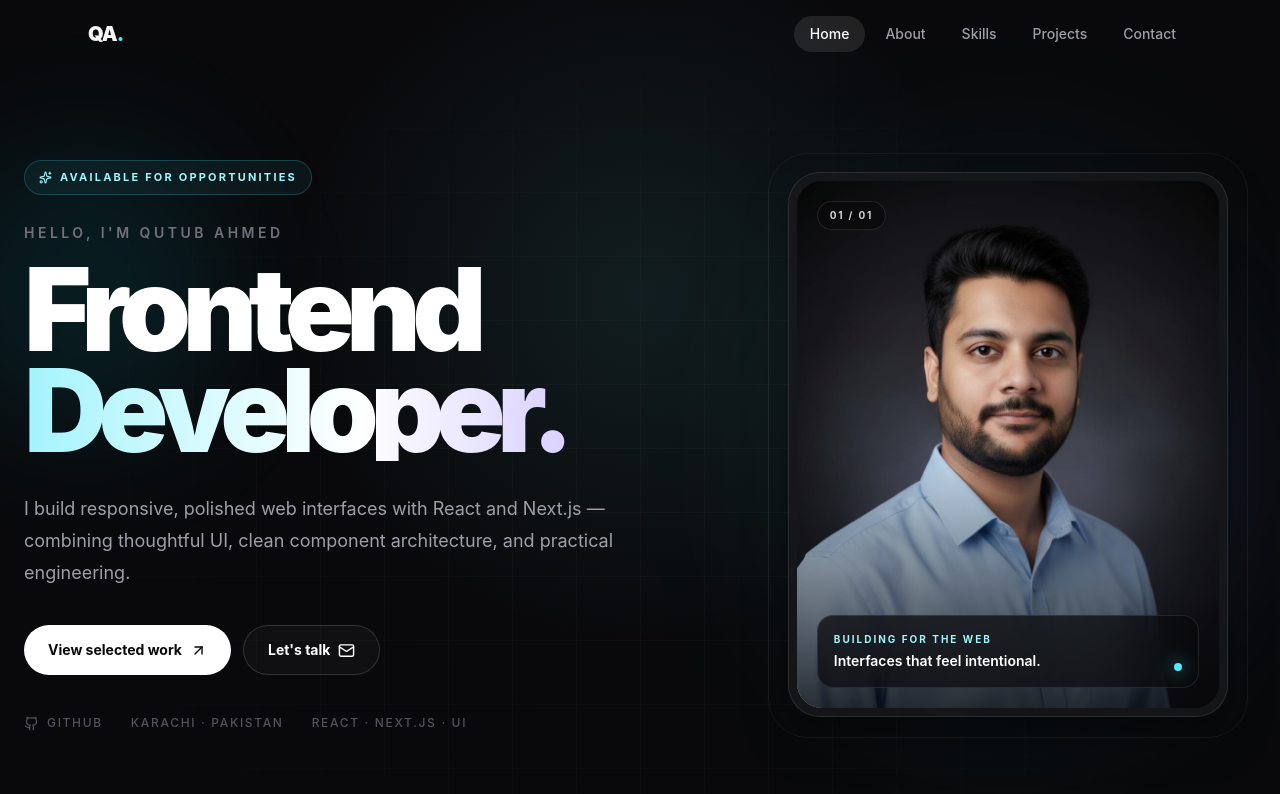
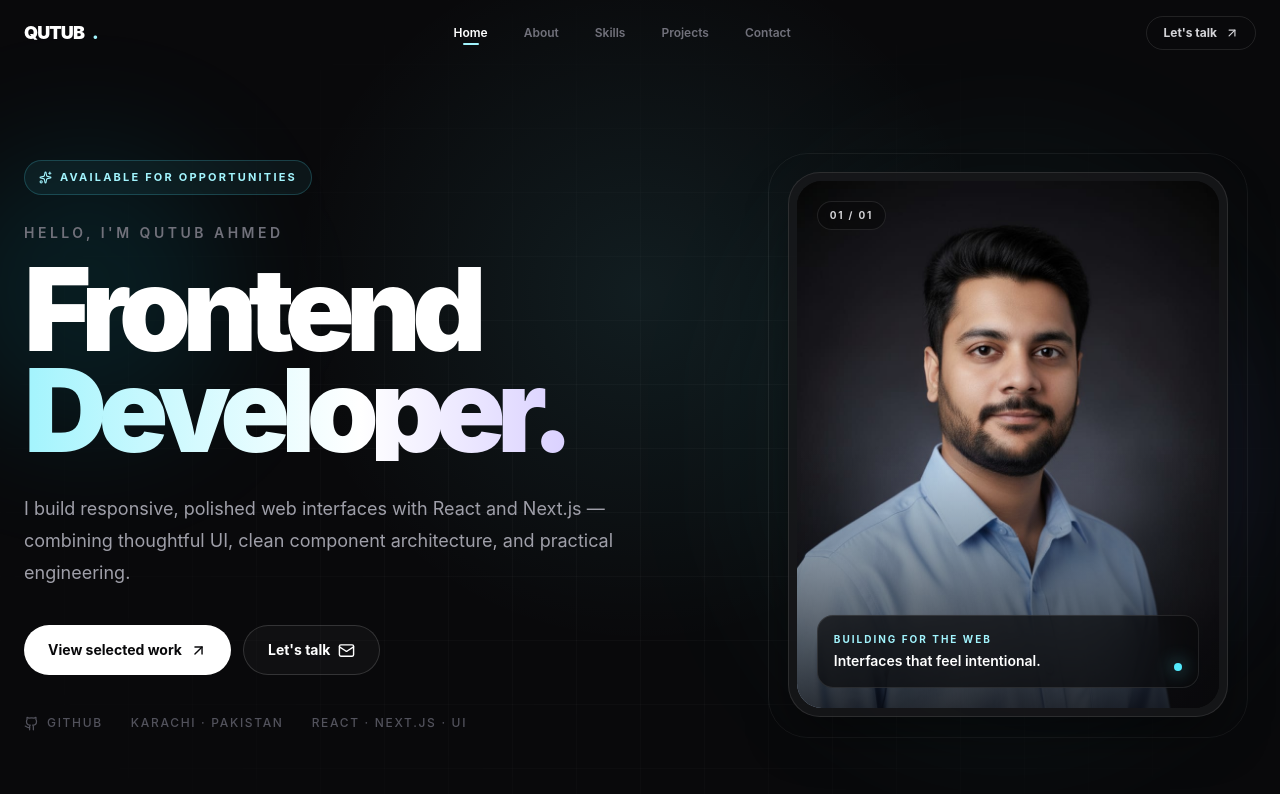
Before and after one commit to qutubahmed732/Portfolio, a React (Vite) app: page / in a window 1280 px wide. Shown: the top 794 px of the page. Built offline with nearby package versions, Linux system fonts and the light colour scheme.

Commit message:
feat: polish portfolio navigation

```diff
--- a/src/components/Navbar.jsx
+++ b/src/components/Navbar.jsx
@@ -1,5 +1,5 @@
 import { useEffect, useState } from "react";
-import { Menu, X } from "lucide-react";
+import { Menu, X, ArrowUpRight } from "lucide-react";
 
 const links = ["Home", "About", "Skills", "Projects", "Contact"];
 
@@ -11,13 +11,10 @@ export default function Navbar() {
   useEffect(() => {
     const onScroll = () => {
       setIsScrolled(window.scrollY > 24);
-      const current = links
-        .map((item) => item.toLowerCase())
-        .reverse()
-        .find((id) => {
-          const el = document.getElementById(id);
-          return el && el.getBoundingClientRect().top <= 180;
-        });
+      const current = links.map((item) => item.toLowerCase()).reverse().find((id) => {
+        const el = document.getElementById(id);
+        return el && el.getBoundingClientRect().top <= 180;
+      });
       if (current) setActiveSection(current);
     };
     onScroll();
@@ -31,35 +28,24 @@ export default function Navbar() {
   };
 
   return (
-    <header className={`fixed inset-x-0 top-0 z-50 transition-all duration-300 ${isScrolled ? "border-b border-white/10 bg-zinc-950/80 backdrop-blur-xl" : "bg-transparent"}`}>
-      <nav className="mx-auto flex max-w-6xl items-center justify-between px-6 py-4" aria-label="Main navigation">
-        <button onClick={() => scrollTo("home")} className="group text-xl font-black tracking-tighter" aria-label="Back to home">
-          QA<span className="text-cyan-300">.</span>
+    <header className={`fixed inset-x-0 top-0 z-50 transition-all duration-300 ${isScrolled ? "border-b border-white/10 bg-[#070709]/75 backdrop-blur-2xl" : "bg-transparent"}`}>
+      <nav className="mx-auto flex max-w-7xl items-center justify-between px-6 py-4" aria-label="Main navigation">
+        <button onClick={() => scrollTo("home")} className="group flex items-center gap-2 text-lg font-black tracking-[-.05em] text-white" aria-label="Back to home">
+          QUTUB<span className="text-cyan-200">.</span>
         </button>
         <div className="hidden items-center gap-1 md:flex">
           {links.map((item) => {
             const id = item.toLowerCase();
-            return (
-              <button key={id} onClick={() => scrollTo(id)} className={`rounded-full px-4 py-2 text-sm font-medium transition ${activeSection === id ? "bg-white/10 text-white" : "text-zinc-400 hover:text-white"}`}>
-                {item}
-              </button>
-            );
+            return <button key={id} onClick={() => scrollTo(id)} className={`relative rounded-full px-4 py-2 text-xs font-semibold transition ${activeSection === id ? "text-white" : "text-zinc-500 hover:text-zinc-200"}`}>
+              {item}
+              {activeSection === id && <span className="absolute bottom-1 left-1/2 h-0.5 w-4 -translate-x-1/2 rounded-full bg-cyan-200" />}
+            </button>;
           })}
         </div>
-        <button className="rounded-lg p-2 text-zinc-300 hover:bg-white/10 md:hidden" onClick={() => setIsMenuOpen((v) => !v)} aria-label="Toggle menu" aria-expanded={isMenuOpen}>
-          {isMenuOpen ? <X size={22} /> : <Menu size={22} />}
-        </button>
+        <a href="mailto:qutubahmed104@gmail.com" className="hidden items-center gap-2 rounded-full border border-white/10 px-4 py-2 text-xs font-bold text-zinc-300 transition hover:border-cyan-300/30 hover:text-white md:inline-flex">Let's talk <ArrowUpRight size={14} /></a>
+        <button className="rounded-lg p-2 text-zinc-300 hover:bg-white/10 md:hidden" onClick={() => setIsMenuOpen((v) => !v)} aria-label="Toggle menu" aria-expanded={isMenuOpen}>{isMenuOpen ? <X size={22} /> : <Menu size={22} />}</button>
       </nav>
-      {isMenuOpen && (
-        <div className="border-t border-white/10 bg-zinc-950/95 px-6 py-4 backdrop-blur-xl md:hidden">
-          <div className="mx-auto flex max-w-6xl flex-col gap-1">
-            {links.map((item) => {
-              const id = item.toLowerCase();
-              return <button key={id} onClick={() => scrollTo(id)} className="rounded-lg px-3 py-3 text-left text-sm text-zinc-300 hover:bg-white/5 hover:text-white">{item}</button>;
-            })}
-          </div>
-        </div>
-      )}
+      {isMenuOpen && <div className="border-t border-white/10 bg-[#070709]/95 px-6 py-4 backdrop-blur-2xl md:hidden"><div className="mx-auto flex max-w-7xl flex-col gap-1">{links.map((item) => { const id = item.toLowerCase(); return <button key={id} onClick={() => scrollTo(id)} className={`rounded-lg px-3 py-3 text-left text-sm ${activeSection === id ? "bg-white/5 text-white" : "text-zinc-400"}`}>{item}</button>; })}</div></div>}
     </header>
   );
 }
```
